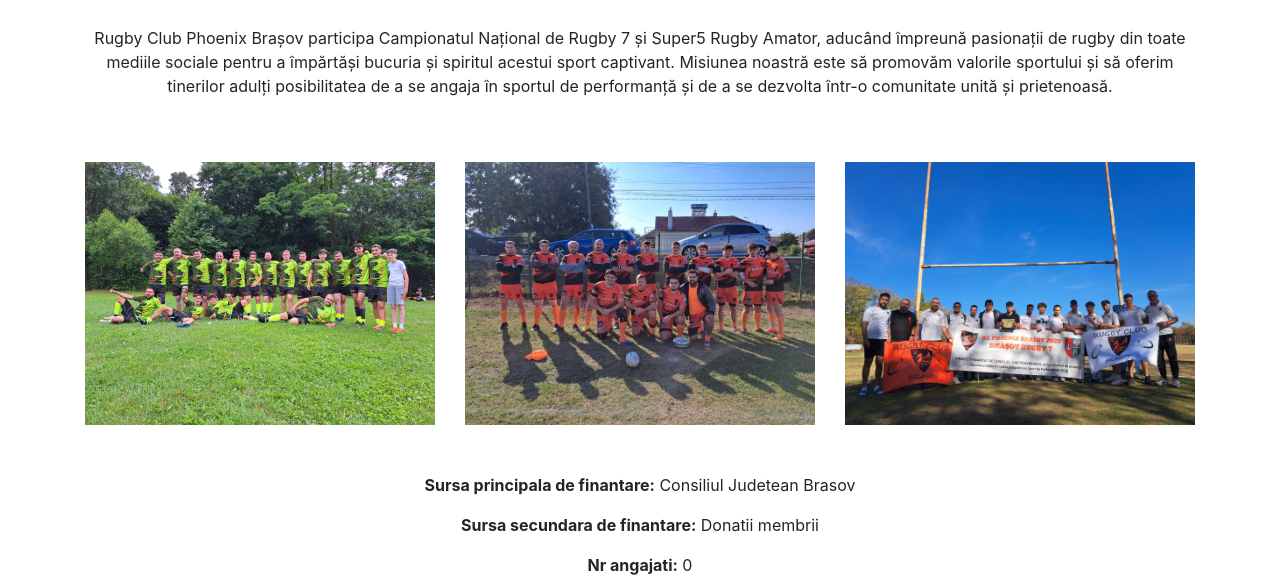
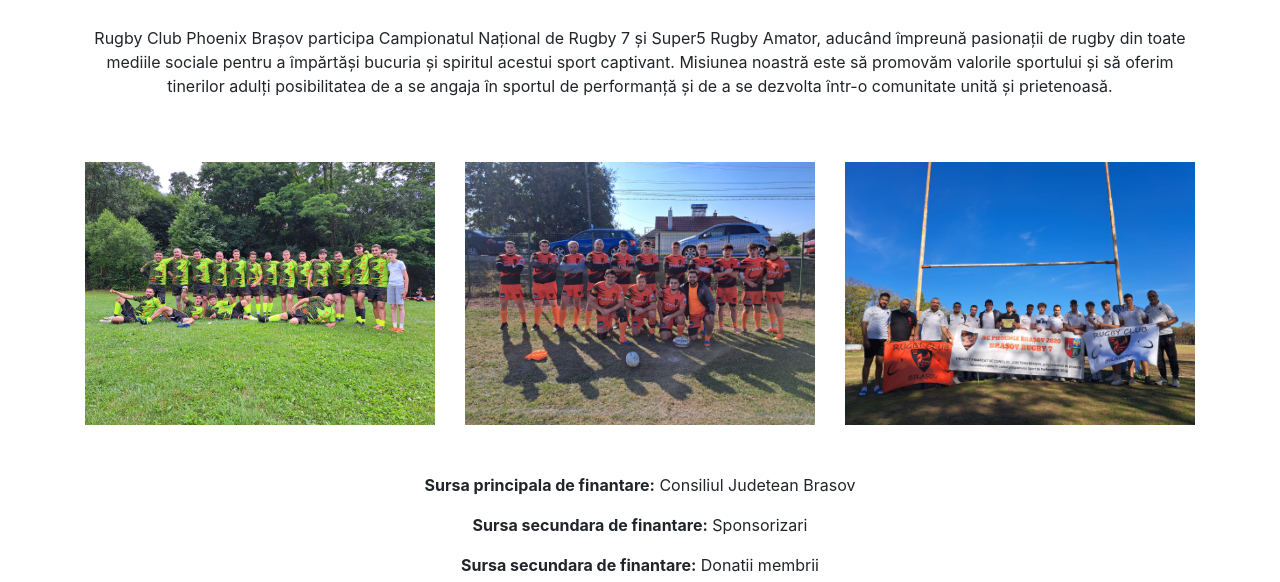
Before and after one commit to um01932/rcphoenix, a plain HTML site: page index.html in a window 1280 px wide. Shown: the part 370-952 px from the top of the page. Drawn offline with nearby package versions, Linux system fonts and the light colour scheme.

Commit message:
Update index.html

```diff
--- a/index.html
+++ b/index.html
@@ -33,6 +33,7 @@
         <div class="row mt-5">
             <div class="col-md-12 text-center">
                 <p><b>Sursa principala de finantare:</b> Consiliul Judetean Brasov</p>
+                <p><b>Sursa secundara de finantare:</b> Sponsorizari</p>
                 <p><b>Sursa secundara de finantare:</b> Donatii membrii</p>
                 <p><b>Nr angajati:</b> 0</p>
                 <p><b>Nr antrenori Rugby 7:</b> 1</p>
```
